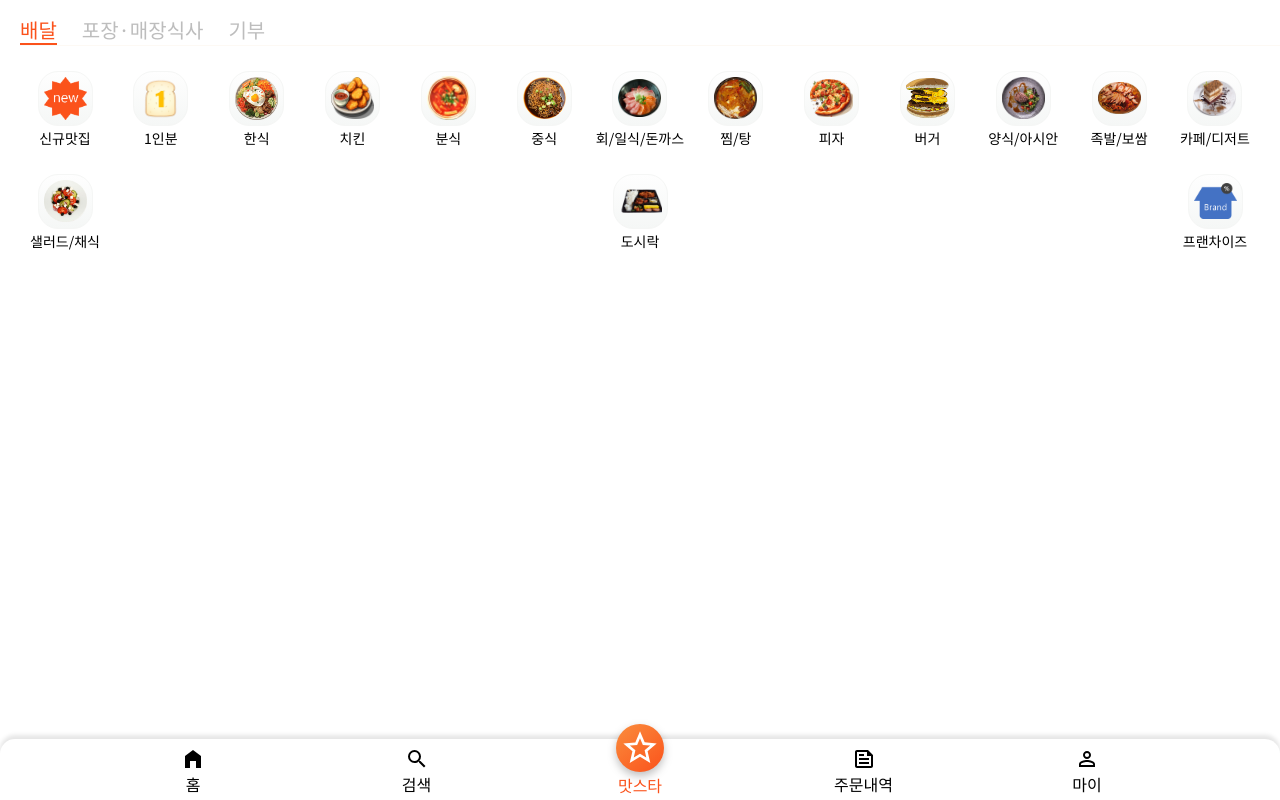
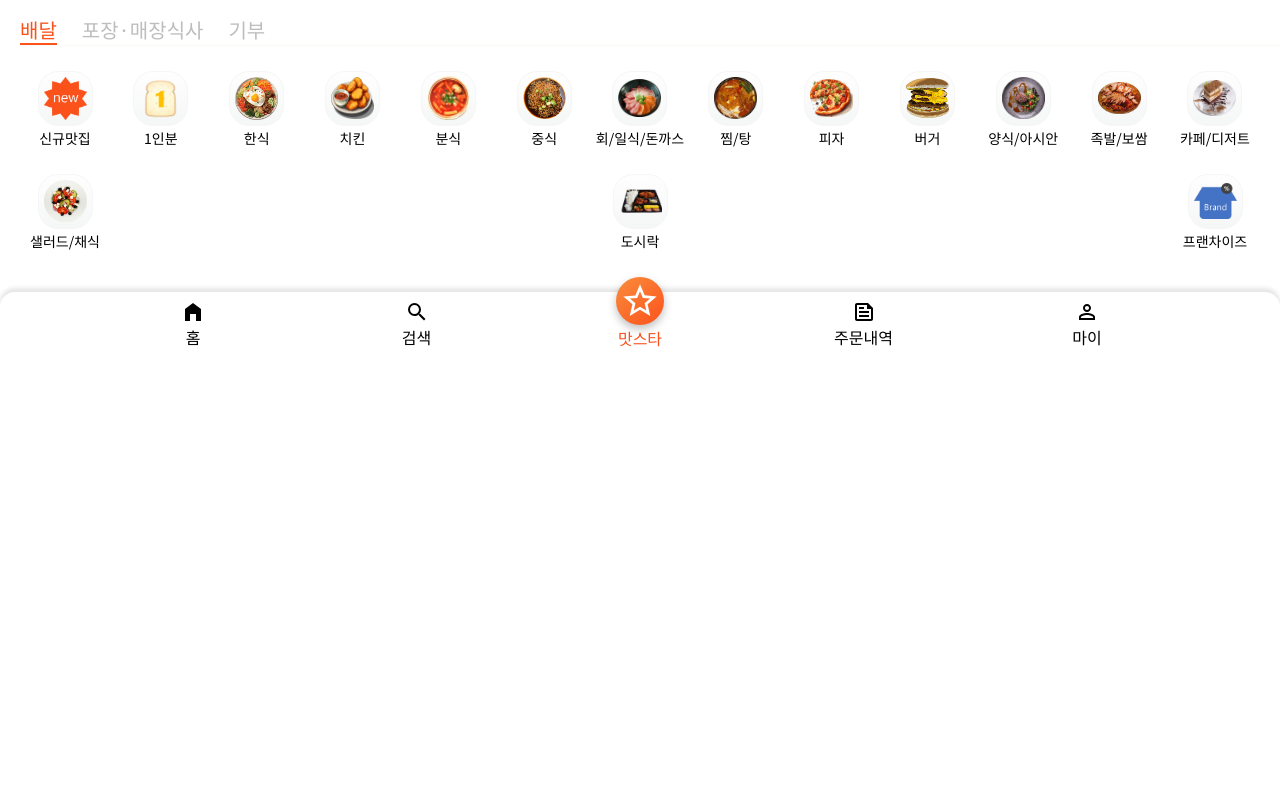
Before and after one commit to ssssigun/Shinhan_DS_SW_Academy_Project_Donation_Function, a React (Create React App) app in the folder delivery_donation_service_frontend/: page / in a window 1280 px wide. Built offline with nearby package versions, Linux system fonts and the light colour scheme.

Commit message:
fix: 높이 100% 제거

```diff
--- a/delivery_donation_service_frontend/public/index.html
+++ b/delivery_donation_service_frontend/public/index.html
@@ -10,6 +10,6 @@
     <title>React App</title>
   </head>
   <body>
-    <div id="root" style="height: 100%"></div>
+    <div id="root"></div>
   </body>
 </html>
--- a/delivery_donation_service_frontend/src/common/style/common.scss
+++ b/delivery_donation_service_frontend/src/common/style/common.scss
@@ -1,12 +1,8 @@
 /* header footer 외에 수정 금지 */
 
 @import url('https://fonts.googleapis.com/css2?family=Noto+Sans+KR:wght@300;400;700&display=swap');
-@import "reset.scss";
+@import 'reset.scss';
 
 * {
   font-family: 'Noto Sans KR', sans-serif;
 }
-html, body {
-  width: 100%;
-  height: 100%;
-}
```
